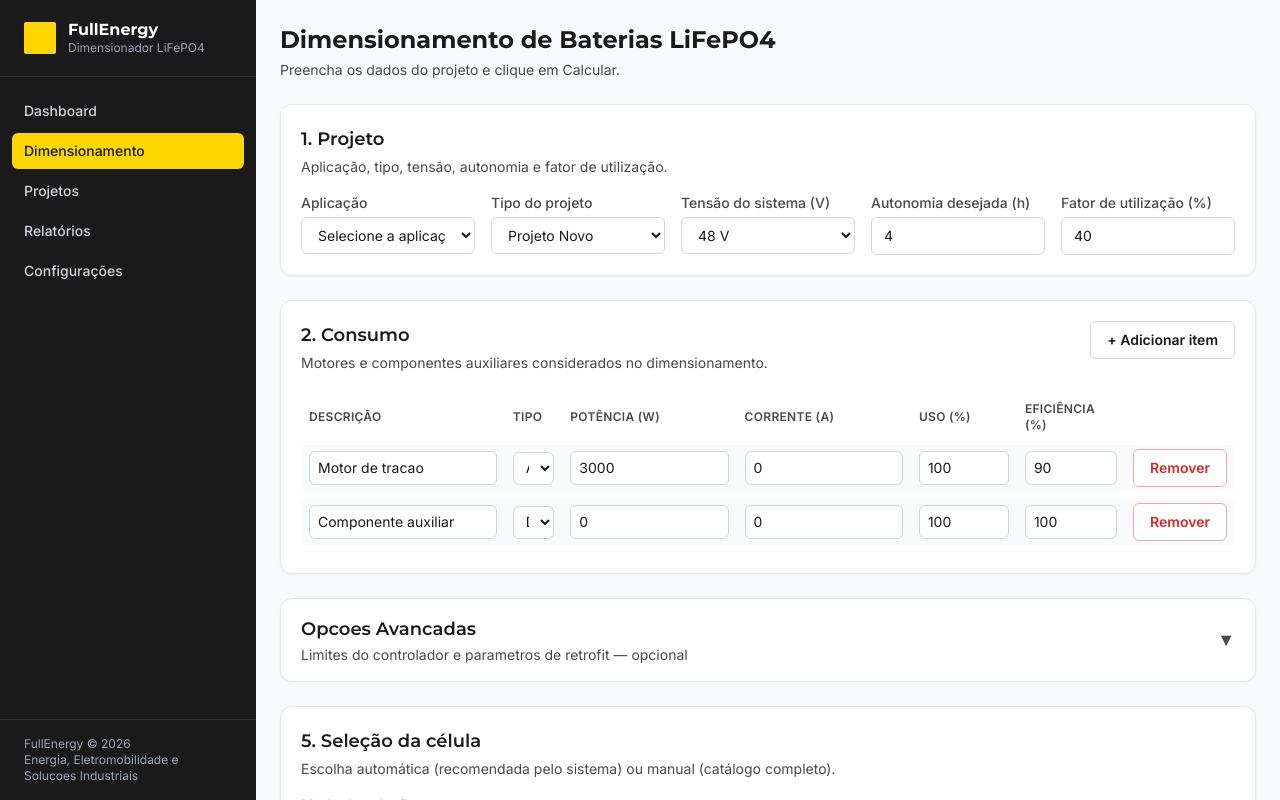
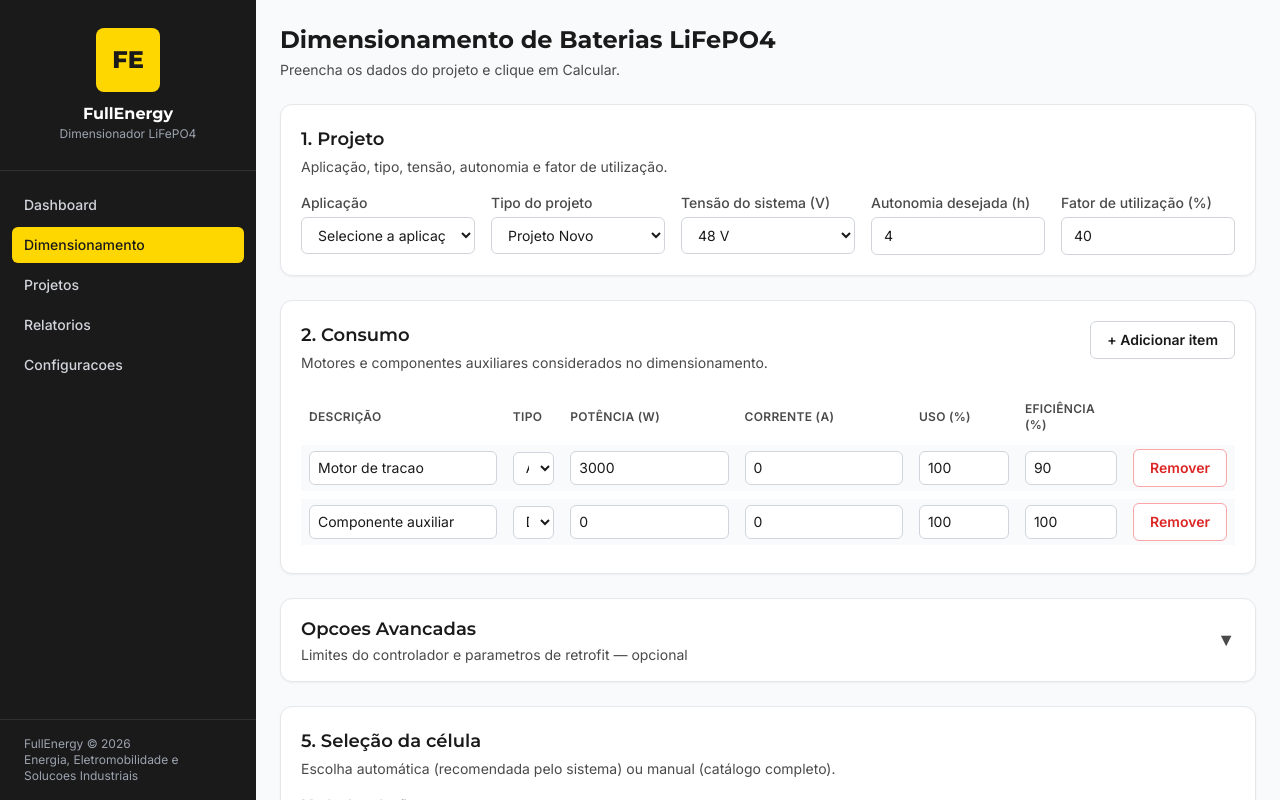
Before and after one commit to AlineCamillo/dimensionador-fullenergy, a React (Vite) app in the folder frontend/: page /dimensionamento in a window 1280 px wide. Shown: the top 800 px of the page. Built offline with nearby package versions, Linux system fonts and the light colour scheme.

Commit message:
Aumenta logo da sidebar

```diff
--- a/frontend/src/components/layout/Sidebar.tsx
+++ b/frontend/src/components/layout/Sidebar.tsx
@@ -2,46 +2,46 @@ import { NavLink } from "react-router-dom";
 import { useEmpresaConfig } from "../../hooks/useEmpresaConfig";
 
 const LINKS = [
-  { to: "/dashboard",        label: "Dashboard" },
-  { to: "/dimensionamento",  label: "Dimensionamento" },
-  { to: "/projetos",         label: "Projetos" },
-  { to: "/relatorios",       label: "Relatórios" },
-  { to: "/configuracoes",    label: "Configurações" },
+  { to: "/dashboard",       label: "Dashboard" },
+  { to: "/dimensionamento", label: "Dimensionamento" },
+  { to: "/projetos",        label: "Projetos" },
+  { to: "/relatorios",      label: "Relatorios" },
+  { to: "/configuracoes",   label: "Configuracoes" },
 ];
 
 /**
  * Menu lateral do sistema.
  *
- * Cabecalho:
- *   - Exibe a logo cadastrada em Configuracoes (useEmpresaConfig) se disponivel.
- *   - Fallback: quadrado amarelo FullEnergy.
- *   - Nome exibido: empresa.nomeFantasia ou "FullEnergy" se nao cadastrado.
- *   - Subtitulo fixo: "Dimensionador LiFePO4".
+ * Cabecalho centralizado:
+ *   - Logo h-16 w-16 se cadastrada, fallback: quadrado amarelo com monograma "FE".
+ *   - Nome da empresa centralizado abaixo da logo.
+ *   - Subtitulo "Dimensionador LiFePO4" abaixo do nome.
  */
 export default function Sidebar() {
   const { empresa } = useEmpresaConfig();
-
   const nomeExibido = empresa.nomeFantasia.trim() || "FullEnergy";
 
   return (
     <aside className="flex h-screen w-64 flex-shrink-0 flex-col bg-fullenergy-black text-fullenergy-white">
 
-      {/* Cabecalho: logo + nome */}
-      <div className="flex items-center gap-3 border-b border-white/10 px-6 py-5">
+      {/* Cabecalho: logo centralizada + nome + subtitulo */}
+      <div className="flex flex-col items-center gap-3 border-b border-white/10 px-6 py-7">
         {empresa.logoDataUrl ? (
           <img
             src={empresa.logoDataUrl}
             alt={`Logo ${nomeExibido}`}
-            className="h-8 w-8 rounded-sm object-contain"
+            className="h-16 w-16 rounded-lg object-contain"
           />
         ) : (
-          <span className="inline-block h-8 w-8 flex-shrink-0 rounded-sm bg-fullenergy-yellow" />
+          <div className="flex h-16 w-16 flex-shrink-0 items-center justify-center rounded-lg bg-fullenergy-yellow">
+            <span className="font-heading text-2xl font-black text-fullenergy-black">FE</span>
+          </div>
         )}
-        <div className="min-w-0">
-          <p className="truncate font-heading text-base font-bold leading-tight text-white">
+        <div className="text-center">
+          <p className="font-heading text-base font-bold leading-tight text-white">
             {nomeExibido}
           </p>
-          <p className="text-xs text-gray-400">Dimensionador LiFePO4</p>
+          <p className="mt-0.5 text-xs text-gray-400">Dimensionador LiFePO4</p>
         </div>
       </div>
 
@@ -69,6 +69,7 @@ export default function Sidebar() {
         <p>{nomeExibido} &copy; {new Date().getFullYear()}</p>
         <p>Energia, Eletromobilidade e Solucoes Industriais</p>
       </div>
+
     </aside>
   );
 }
```
